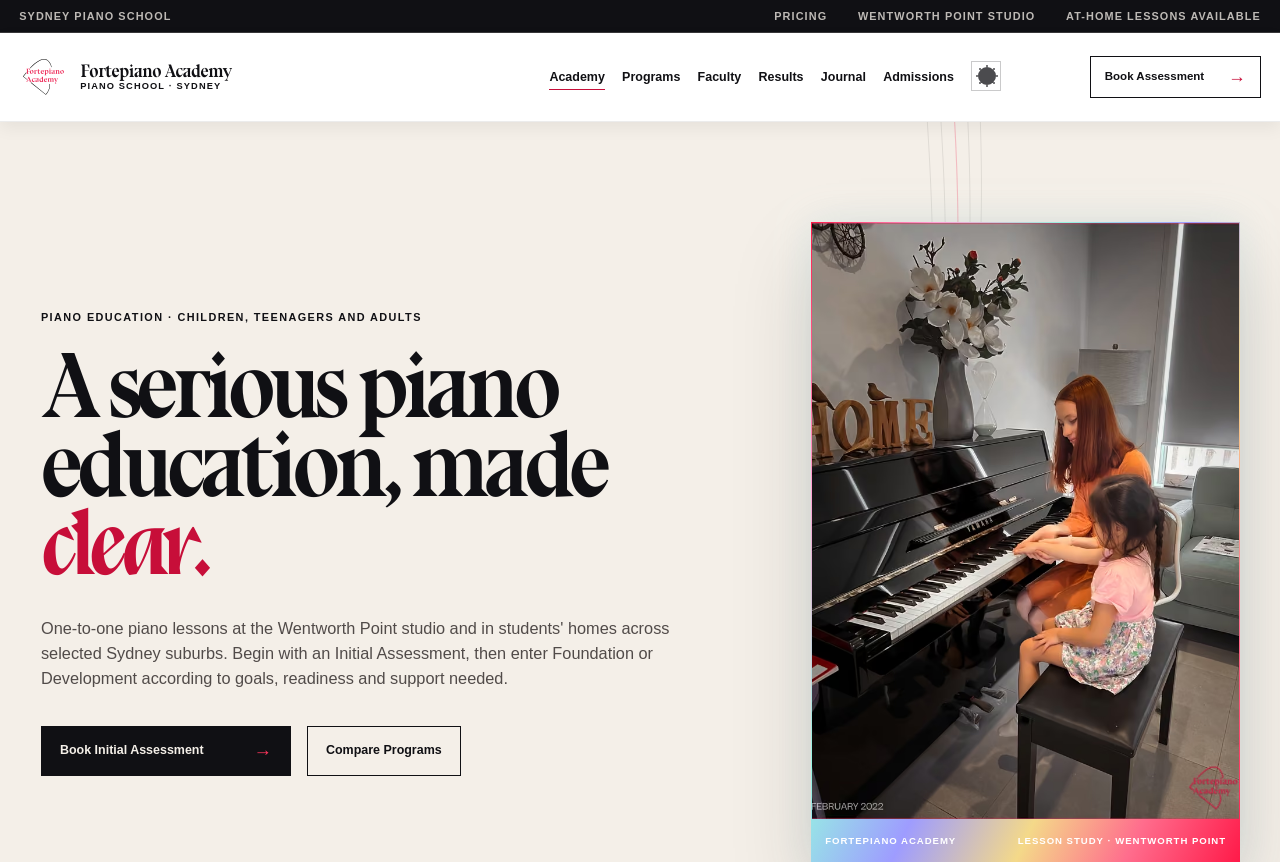
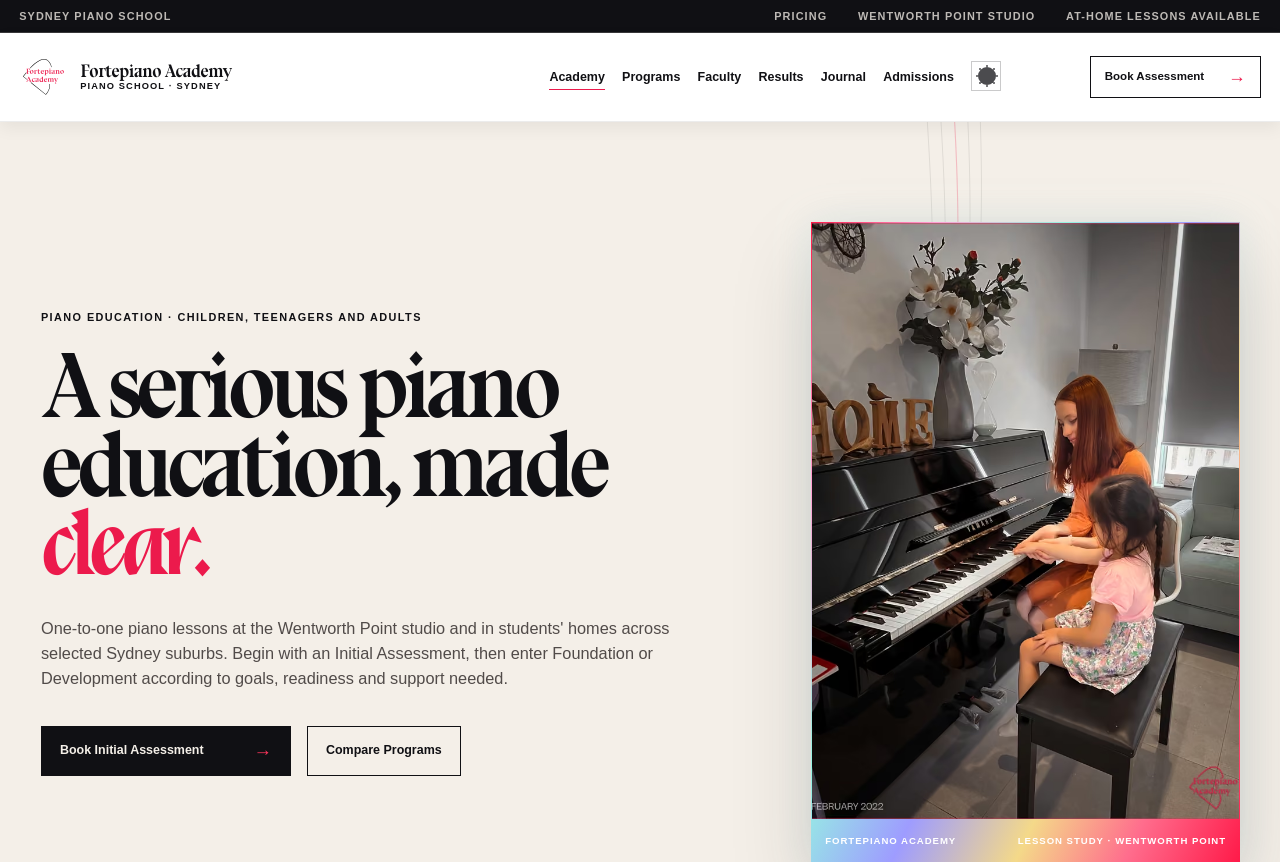
Before and after one commit to liana-webdev/fortepiano-academy-website, a PHP site: page / in a window 1280 px wide. Shown: the top 862 px of the page. Run offline with PHP 8.4, Linux system fonts and the light colour scheme; some web fonts are replaced.

Commit message:
Use brand accent color

```diff
--- a/includes/layout.php
+++ b/includes/layout.php
@@ -42,8 +42,8 @@ function render_head(array $page): void
     <link rel="preconnect" href="https://fonts.googleapis.com">
     <link rel="preconnect" href="https://fonts.gstatic.com" crossorigin>
     <link href="https://fonts.googleapis.com/css2?family=Darker+Grotesque:wght@300..900&display=swap" rel="stylesheet">
-    <link rel="stylesheet" href="/styles/main.css?v=5">
-    <link rel="stylesheet" href="/styles/editorial.css?v=4">
+    <link rel="stylesheet" href="/styles/main.css?v=6">
+    <link rel="stylesheet" href="/styles/editorial.css?v=5">
     <script async src="https://www.googletagmanager.com/gtag/js?id=G-9S4RJ9799Y"></script>
     <script>
         window.dataLayer = window.dataLayer || [];
--- a/styles/_responsive.scss
+++ b/styles/_responsive.scss
@@ -8,7 +8,7 @@
         --surface: #1b1922;
         --text: #e8e6ee;
         --muted: #a7a4b0;
-        --primary: #EC1A48;
+        --primary: #EC1A4C;
         --primary-600: #d1153f;
         --shadow-1: 0 6px 24px rgba(0, 0, 0, .25);
         --shadow-glass: 0 8px 30px rgba(236, 26, 72, .25);
--- a/styles/_vars.scss
+++ b/styles/_vars.scss
@@ -14,7 +14,7 @@
     --muted: #5b5e66;
 
     /* brand */
-    --primary: #EC1A48;
+    --primary: #EC1A4C;
     --primary-600: #d1153f;
 
     /* ui */
--- a/styles/editorial.css
+++ b/styles/editorial.css
@@ -6,7 +6,7 @@
   --fa-paper: #f4efe8;
   --fa-ivory: #fdfaf5;
   --fa-ink: #101014;
-  --fa-red: #c70e39;
+  --fa-red: #EC1A4C;
   --fa-red-bright: #ff355d;
   --fa-red-deep: #c70e39;
   --fa-oxblood: #4b0c1e;
@@ -55,7 +55,7 @@ body.theme-dark {
   --fa-muted: #aaa3a0;
   --fa-rule: rgba(244, 239, 232, .28);
   --fa-rule-soft: rgba(244, 239, 232, .14);
-  --fa-red: #ff355d;
+  --fa-red: #EC1A4C;
   --bg: var(--fa-paper);
   --surface: var(--fa-ivory);
   --text: var(--fa-ink);
@@ -75,7 +75,7 @@ body.theme-light {
   --fa-muted: #716b68;
   --fa-rule: rgba(16, 16, 20, .22);
   --fa-rule-soft: rgba(16, 16, 20, .12);
-  --fa-red: #c70e39;
+  --fa-red: #EC1A4C;
   --bg: var(--fa-paper);
   --surface: var(--fa-ivory);
   --text: var(--fa-ink);
--- a/styles/main.css
+++ b/styles/main.css
@@ -39,7 +39,7 @@
   --text: #111216;
   --muted: #5b5e66;
   /* brand */
-  --primary: #EC1A48;
+  --primary: #EC1A4C;
   --primary-600: #d1153f;
   /* ui */
   --border: rgba(16, 18, 24, .12);
@@ -157,7 +157,7 @@ body.theme-light .theme-toggle__icon {
     --surface: #1b1922;
     --text: #e8e6ee;
     --muted: #a7a4b0;
-    --primary: #EC1A48;
+    --primary: #EC1A4C;
     --primary-600: #d1153f;
     --shadow-1: 0 6px 24px rgba(0, 0, 0, .25);
     --shadow-glass: 0 8px 30px rgba(236, 26, 72, .25);
```
